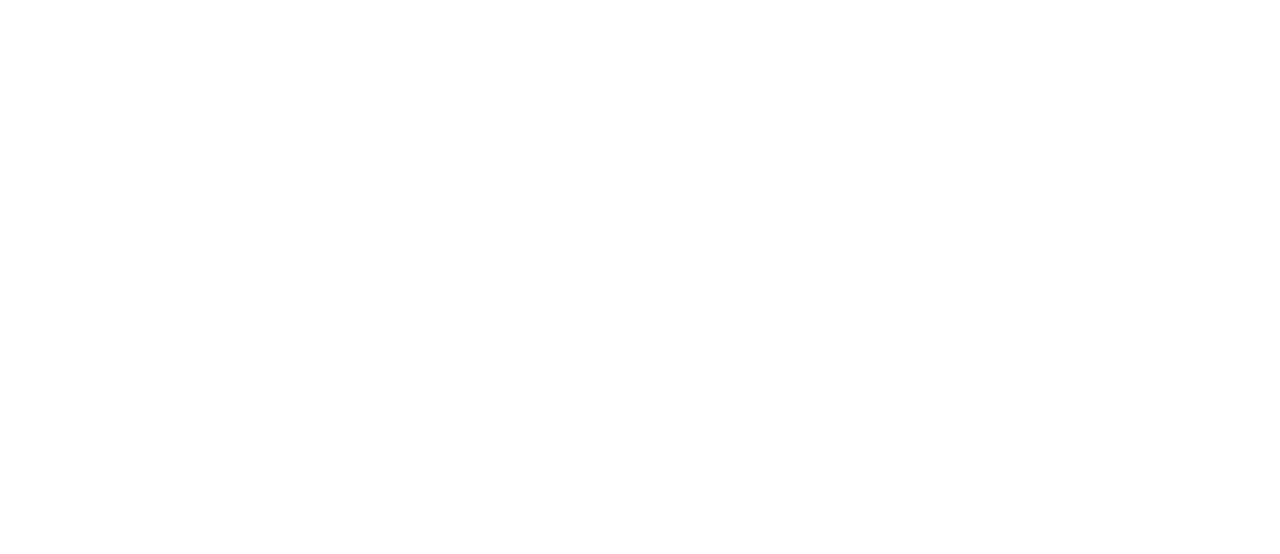
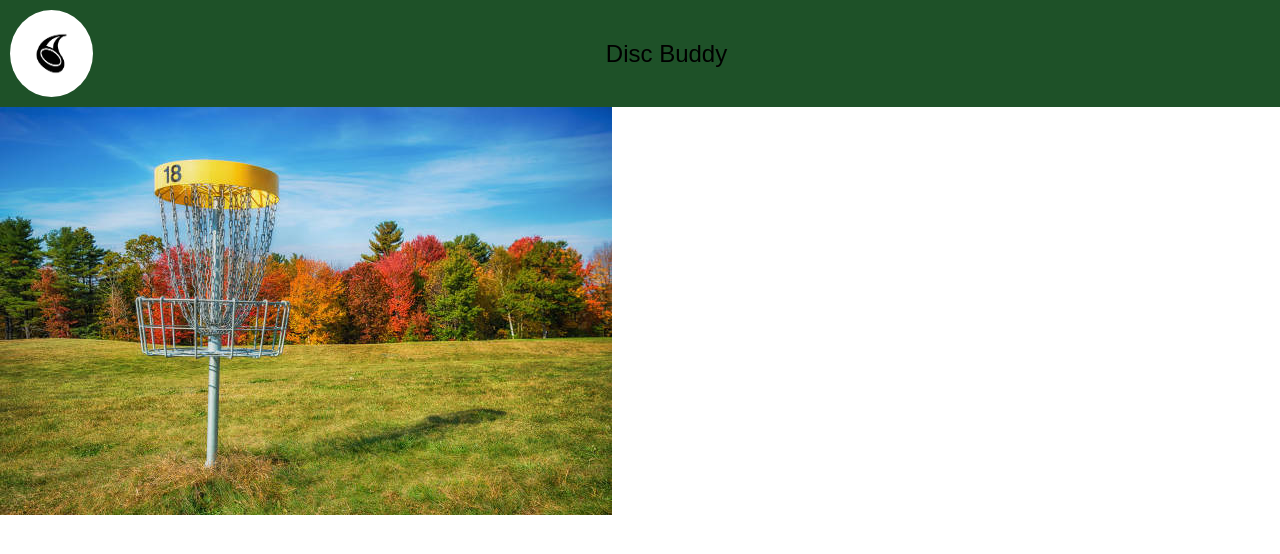
Before and after one commit to marshall-vogt/ajax-project, a website: page index.html in a window 1280 px wide. Drawn offline with Linux system fonts and the light colour scheme.

Commit message:
Added 'home-page' view to HTML with images and title

```diff
--- a/css/layout.css
+++ b/css/layout.css
@@ -0,0 +1,28 @@
+.home-page {
+  width: 100vw;
+}
+
+.header-row {
+  display: flex;
+  align-items: center;
+  background-color: #1e5128;
+  font-family: Orbitron, sans-serif;
+  font-size: 24px;
+}
+
+.header-image {
+  border-radius: 50%;
+  height: 87px;
+  width: 83px;
+  margin: 10px;
+}
+
+.header-title {
+  width: 100%;
+  text-align: center;
+  margin-right: 50px;
+}
+
+.main-image {
+  object-fit: contain;
+}
--- a/index.html
+++ b/index.html
@@ -10,10 +10,19 @@
   <link rel="stylesheet" href="css/styles.css">
 </head>
 <body>
-  <header>
-  </header>
-  <main>
-  </main>
+  <div class="home-page" data-view="home-page">
+    <header>
+      <div class="header-row">
+        <img src="images/disc.png" alt="flying-disc" class="header-image">
+        <p class="header-title">Disc Buddy</p>
+      </div>
+    </header>
+    <main>
+      <div class="main-row">
+        <img src="images/home-page.jpg" alt="hole-18" class="main-image">
+      </div>
+    </main>
+  </div>
   <script src="js/data.js"></script>
   <script src="js/main.js"></script>
 </body>
```
Also changed, not shown: images/disc.png (added), images/home-page.jpg (added).
